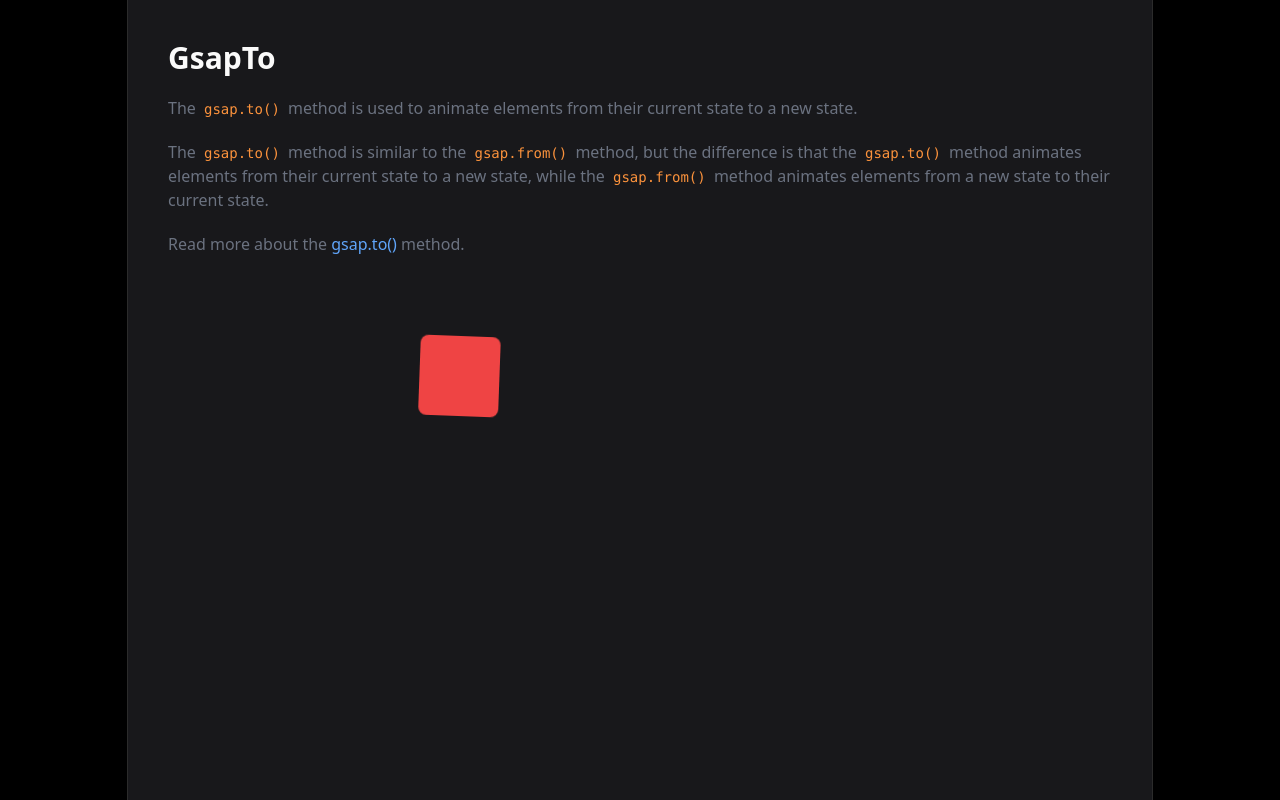
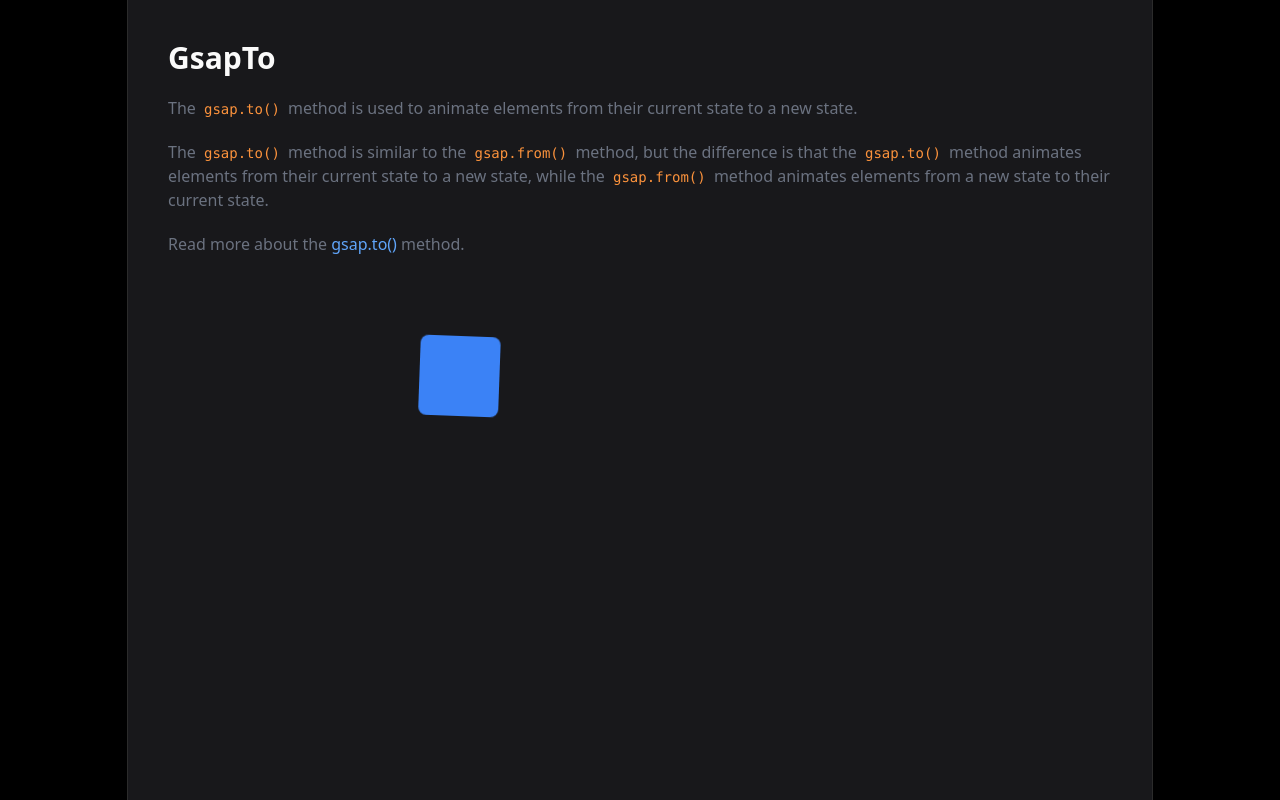
Before and after one commit to karthik-m96/gsap-practice, a React (Vite) app: page /gsapto in a window 1280 px wide. Built offline with nearby package versions, Linux system fonts and the light colour scheme.

Commit message:
blue box

```diff
--- a/src/pages/GsapTo.jsx
+++ b/src/pages/GsapTo.jsx
@@ -43,7 +43,7 @@ const GsapTo = () => {
       </p>
 
       <div className="mt-20">
-        <div id="blue-box" className="w-20 h-20 bg-red-500 rounded-lg" />
+        <div id="blue-box" className="w-20 h-20 bg-blue-500 rounded-lg" />
       </div>
     </main>
   );
```
